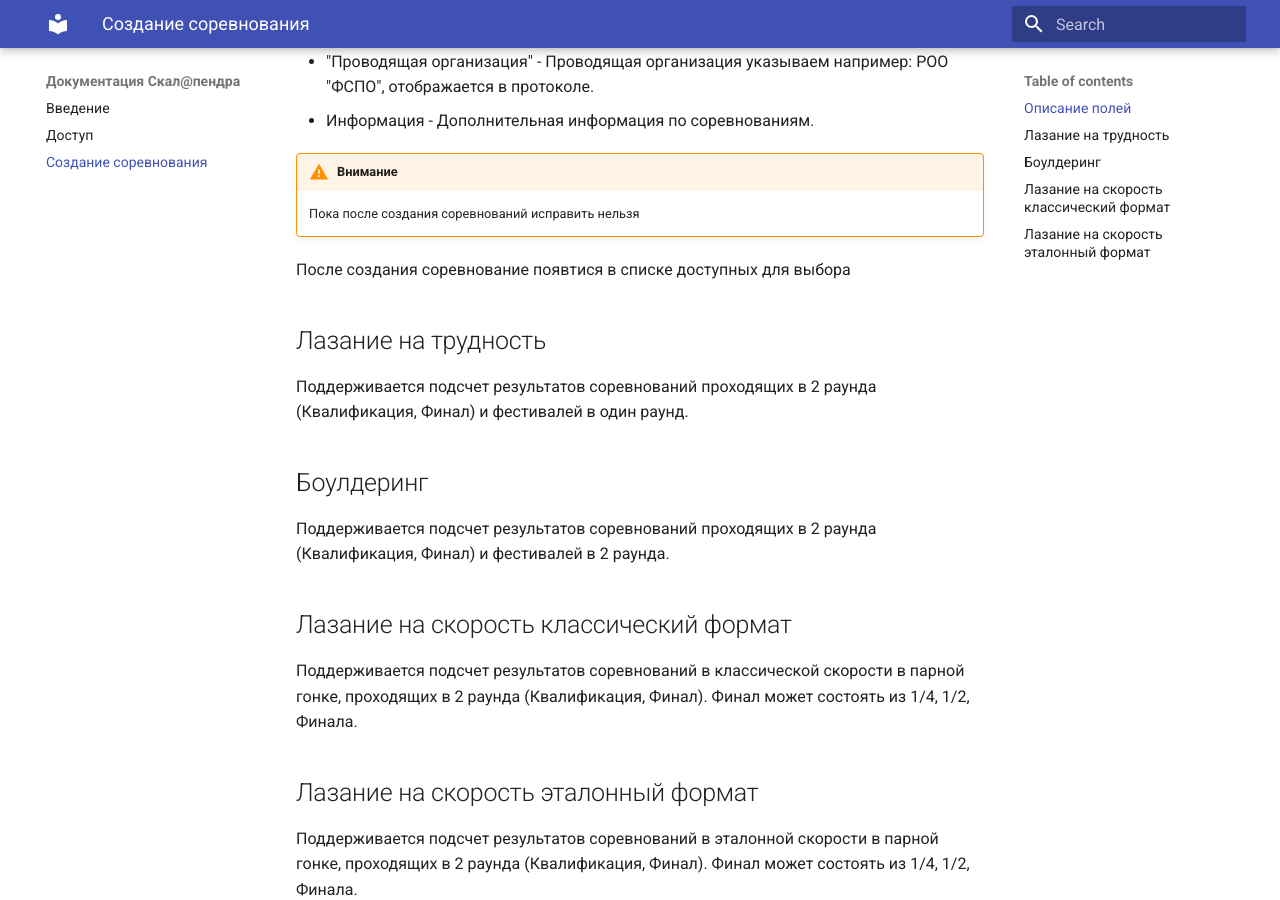
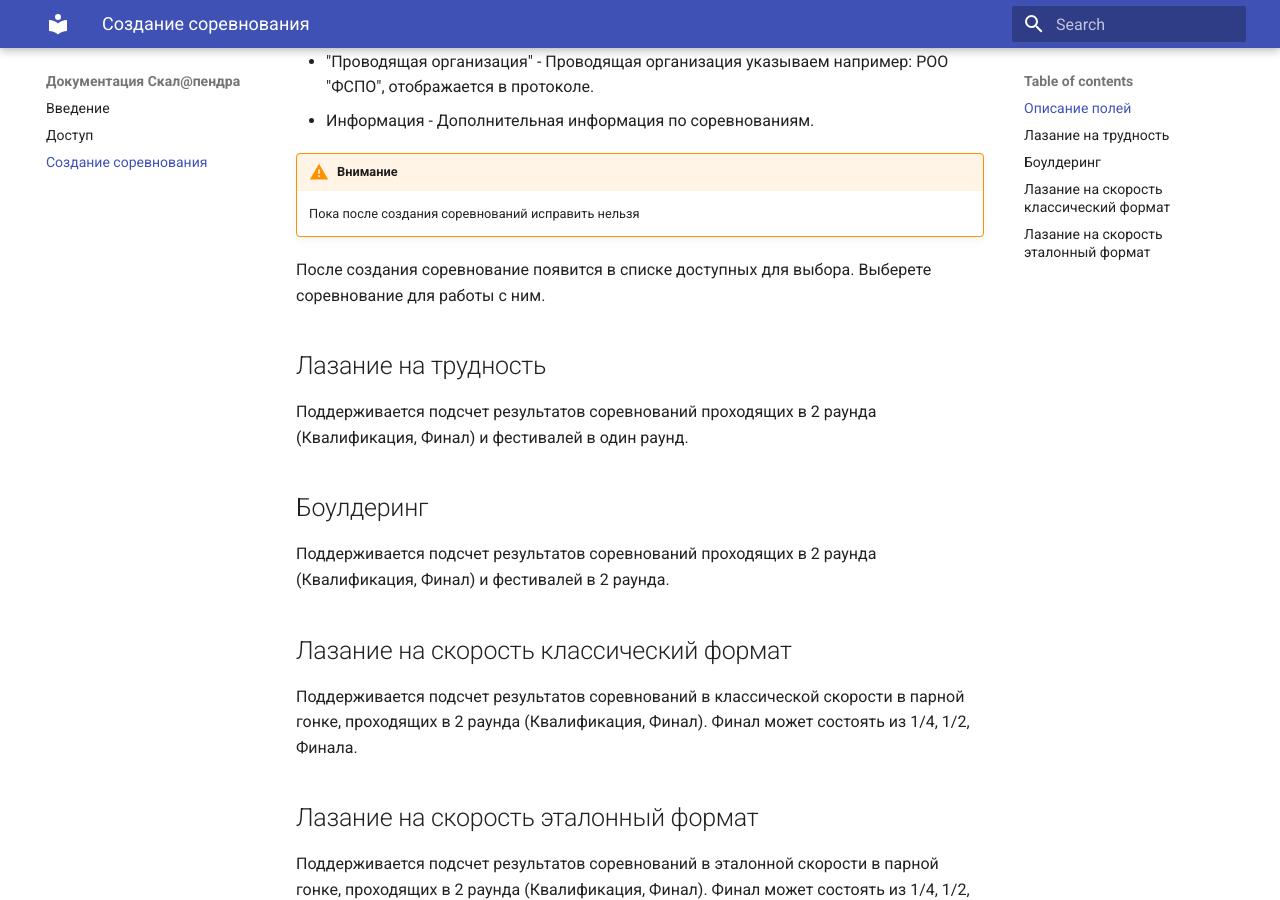
Before and after one commit to alptur/scaladocs, an MkDocs documentation site: the page built from docs/competitioncreate.md, in a window 1280 px wide and 900 px high, scrolled down 3214 px. Built offline with MkDocs 1.6.1 and Material for MkDocs 9.7.7, drawn with Linux system fonts in a browser that asks for light colours.

Commit message:
Страница создания соревнований

```diff
--- a/docs/competitioncreate.md
+++ b/docs/competitioncreate.md
@@ -62,7 +62,8 @@
 !!! warning "Внимание"
     Пока после создания соревнований исправить нельзя
 
-После создания соревнование появтися в списке доступных для выбора
+После создания соревнование появится в списке доступных для выбора. Выберете соревнование
+для работы с ним.
 
 ## Лазание на трудность
 
```
